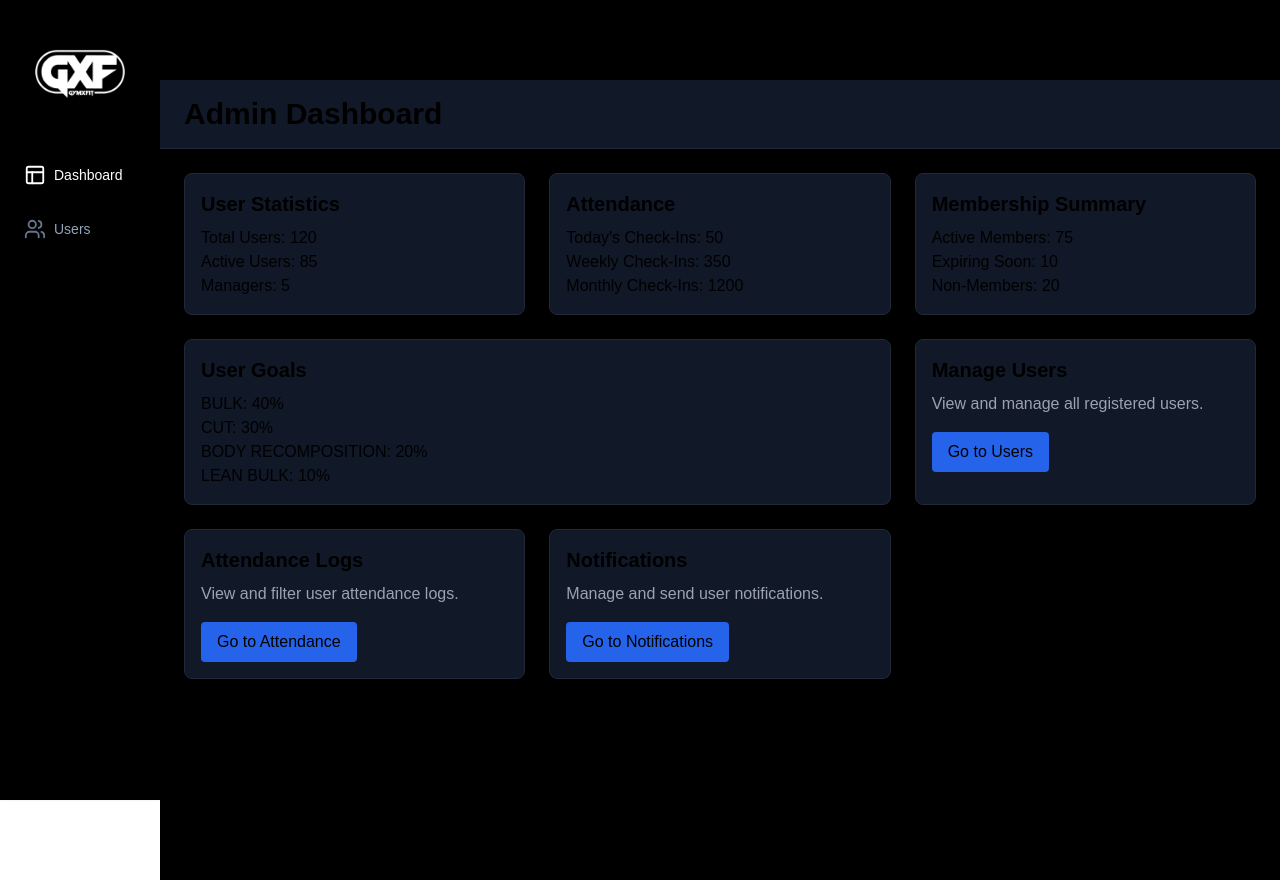
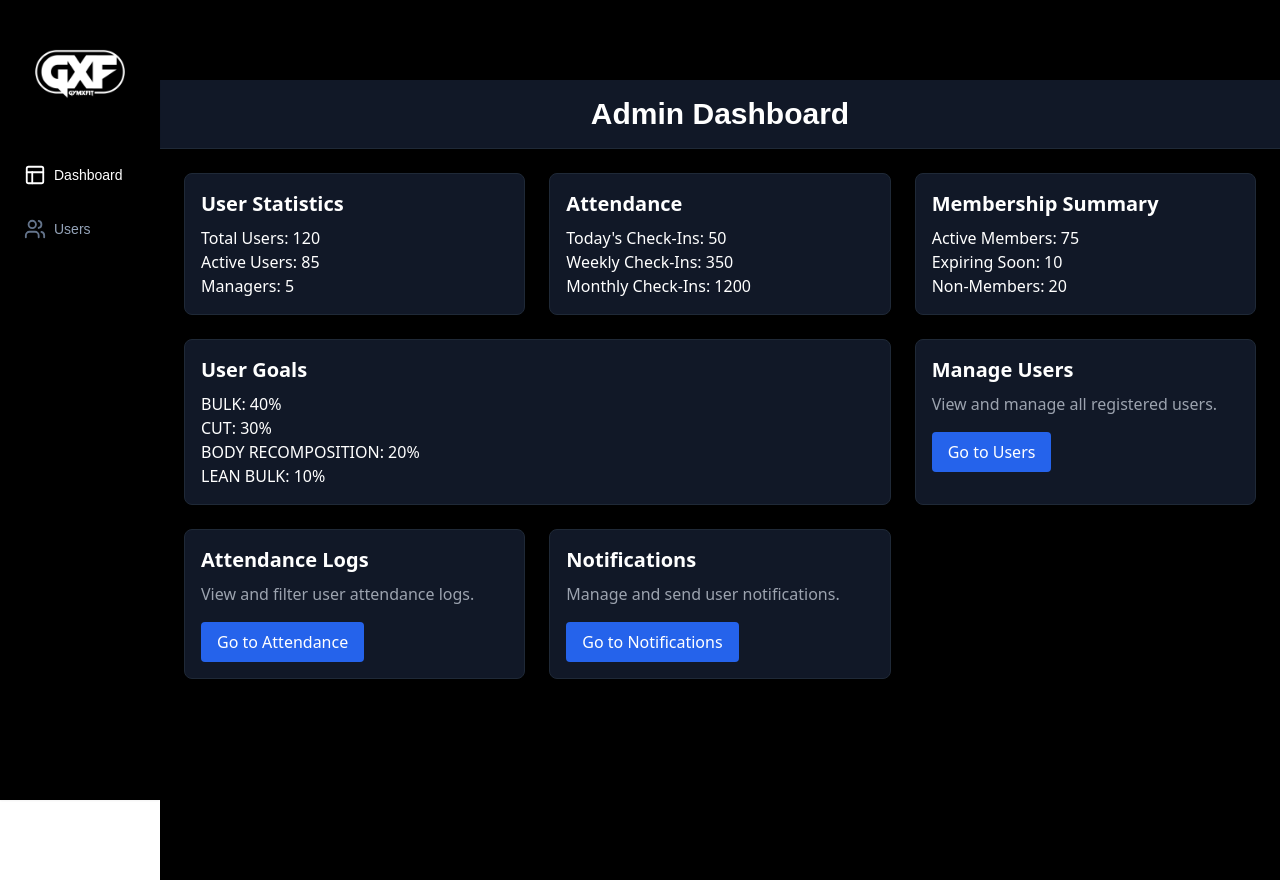
Before and after one commit to jerwintuchi/gymxfit, a Next.js app: page / in a window 1280 px wide. Built offline with nearby package versions, Linux system fonts and the light colour scheme.

Commit message:
restructured Dashboard elements into components

```diff
--- /dev/null
+++ b/src/app/(dashboard)/_components/Attendance.tsx
@@ -0,0 +1,12 @@
+import React from 'react'
+
+export default function Attendance() {
+    return (
+        <div className="text-white bg-gray-900 border border-gray-800 rounded-lg p-4">
+            <h2 className="text-xl font-semibold mb-2">Attendance</h2>
+            <p>{"Today's Check-Ins: 50"}</p>
+            <p>Weekly Check-Ins: 350</p>
+            <p>Monthly Check-Ins: 1200</p>
+        </div>
+    )
+}
--- a/src/app/(dashboard)/_components/DashboardClientWrapper.tsx
+++ b/src/app/(dashboard)/_components/DashboardClientWrapper.tsx
@@ -1,81 +1,34 @@
 import React from 'react'
+import UserStatistics from './UserStatistics'
+import Attendance from './Attendance'
+import Membership from './Membership'
+import RouteLinks from './RouteLinks'
+import GoalStats from './GoalStats'
 
 export default function DashboardClientWrapper() {
     return (
         <>
             {/* Header */}
-            <header className="py-4 px-6 bg-gray-900 border-b border-gray-800">
-                <h1 className="text-3xl font-bold">Admin Dashboard</h1>
+            <header className="py-4 px-6 bg-gray-900 border-b border-gray-800 font-extralight">
+                <h1 className="text-3xl text-white font-bold text-center">Admin Dashboard</h1>
             </header>
 
             {/* Main Grid */}
-            <main className="p-6 grid grid-cols-1 md:grid-cols-2 lg:grid-cols-3 gap-6">
+            <main className="p-6 grid grid-cols-1 md:grid-cols-2 lg:grid-cols-3 gap-6 font-sans">
                 {/* Overview */}
-                <div className="bg-gray-900 border border-gray-800 rounded-lg p-4">
-                    <h2 className="text-xl font-semibold mb-2">User Statistics</h2>
-                    <p>Total Users: 120</p>
-                    <p>Active Users: 85</p>
-                    <p>Managers: 5</p>
-                </div>
+                <UserStatistics />
 
                 {/* Attendance */}
-                <div className="bg-gray-900 border border-gray-800 rounded-lg p-4">
-                    <h2 className="text-xl font-semibold mb-2">Attendance</h2>
-                    <p>{"Today's Check-Ins: 50"}</p>
-                    <p>Weekly Check-Ins: 350</p>
-                    <p>Monthly Check-Ins: 1200</p>
-                </div>
+                <Attendance />
 
                 {/* Membership */}
-                <div className="bg-gray-900 border border-gray-800 rounded-lg p-4">
-                    <h2 className="text-xl font-semibold mb-2">Membership Summary</h2>
-                    <p>Active Members: 75</p>
-                    <p>Expiring Soon: 10</p>
-                    <p>Non-Members: 20</p>
-                </div>
+                <Membership />
 
                 {/* Goal Distribution */}
-                <div className="bg-gray-900 border border-gray-800 rounded-lg p-4 col-span-1 md:col-span-2">
-                    <h2 className="text-xl font-semibold mb-2">User Goals</h2>
-                    <p>BULK: 40%</p>
-                    <p>CUT: 30%</p>
-                    <p>BODY RECOMPOSITION: 20%</p>
-                    <p>LEAN BULK: 10%</p>
-                </div>
+                <GoalStats />
 
                 {/* Links to Other Routes */}
-                <div className="bg-gray-900 border border-gray-800 rounded-lg p-4">
-                    <h2 className="text-xl font-semibold mb-2">Manage Users</h2>
-                    <p className="text-gray-400">View and manage all registered users.</p>
-                    <a
-                        href="/users"
-                        className="inline-block mt-4 px-4 py-2 bg-blue-600 rounded hover:bg-blue-700"
-                    >
-                        Go to Users
-                    </a>
-                </div>
-
-                <div className="bg-gray-900 border border-gray-800 rounded-lg p-4">
-                    <h2 className="text-xl font-semibold mb-2">Attendance Logs</h2>
-                    <p className="text-gray-400">View and filter user attendance logs.</p>
-                    <a
-                        href="/attendance"
-                        className="inline-block mt-4 px-4 py-2 bg-blue-600 rounded hover:bg-blue-700"
-                    >
-                        Go to Attendance
-                    </a>
-                </div>
-
-                <div className="bg-gray-900 border border-gray-800 rounded-lg p-4">
-                    <h2 className="text-xl font-semibold mb-2">Notifications</h2>
-                    <p className="text-gray-400">Manage and send user notifications.</p>
-                    <a
-                        href="/notifications"
-                        className="inline-block mt-4 px-4 py-2 bg-blue-600 rounded hover:bg-blue-700"
-                    >
-                        Go to Notifications
-                    </a>
-                </div>
+                <RouteLinks />
             </main>
         </>
     )
--- /dev/null
+++ b/src/app/(dashboard)/_components/GoalStats.tsx
@@ -0,0 +1,13 @@
+import React from 'react'
+
+export default function GoalStats() {
+    return (
+        <div className="text-white bg-gray-900 border border-gray-800 rounded-lg p-4 col-span-1 md:col-span-2">
+            <h2 className="text-xl font-semibold mb-2">User Goals</h2>
+            <p>BULK: 40%</p>
+            <p>CUT: 30%</p>
+            <p>BODY RECOMPOSITION: 20%</p>
+            <p>LEAN BULK: 10%</p>
+        </div>
+    )
+}
--- /dev/null
+++ b/src/app/(dashboard)/_components/Membership.tsx
@@ -0,0 +1,12 @@
+import React from 'react'
+
+export default function Membership() {
+    return (
+        <div className="text-white bg-gray-900 border border-gray-800 rounded-lg p-4">
+            <h2 className="text-xl font-semibold mb-2">Membership Summary</h2>
+            <p>Active Members: 75</p>
+            <p>Expiring Soon: 10</p>
+            <p>Non-Members: 20</p>
+        </div>
+    )
+}
--- /dev/null
+++ b/src/app/(dashboard)/_components/RouteLinks.tsx
@@ -0,0 +1,40 @@
+import React from 'react'
+
+export default function RouteLinks() {
+    return (
+        <>
+            <div className="text-white bg-gray-900 border border-gray-800 rounded-lg p-4">
+                <h2 className="text-xl font-semibold mb-2">Manage Users</h2>
+                <p className="text-gray-400">View and manage all registered users.</p>
+                <a
+                    href="/users"
+                    className="inline-block mt-4 px-4 py-2 bg-blue-600 rounded hover:bg-blue-700"
+                >
+                    Go to Users
+                </a>
+            </div>
+
+            <div className="text-white bg-gray-900 border border-gray-800 rounded-lg p-4">
+                <h2 className="text-xl font-semibold mb-2">Attendance Logs</h2>
+                <p className="text-gray-400">View and filter user attendance logs.</p>
+                <a
+                    href="/attendance"
+                    className="inline-block mt-4 px-4 py-2 bg-blue-600 rounded hover:bg-blue-700"
+                >
+                    Go to Attendance
+                </a>
+            </div>
+
+            <div className="text-white bg-gray-900 border border-gray-800 rounded-lg p-4">
+                <h2 className="text-xl font-semibold mb-2">Notifications</h2>
+                <p className="text-gray-400">Manage and send user notifications.</p>
+                <a
+                    href="/notifications"
+                    className="inline-block mt-4 px-4 py-2 bg-blue-600 rounded hover:bg-blue-700"
+                >
+                    Go to Notifications
+                </a>
+            </div>
+        </>
+    )
+}
--- /dev/null
+++ b/src/app/(dashboard)/_components/UserStatistics.tsx
@@ -0,0 +1,12 @@
+import React from 'react'
+
+export default function UserStatistics() {
+    return (
+        <div className="text-white bg-gray-900 border border-gray-800 rounded-lg p-4">
+            <h2 className="text-xl font-semibold mb-2">User Statistics</h2>
+            <p>Total Users: 120</p>
+            <p>Active Users: 85</p>
+            <p>Managers: 5</p>
+        </div>
+    )
+}
```
